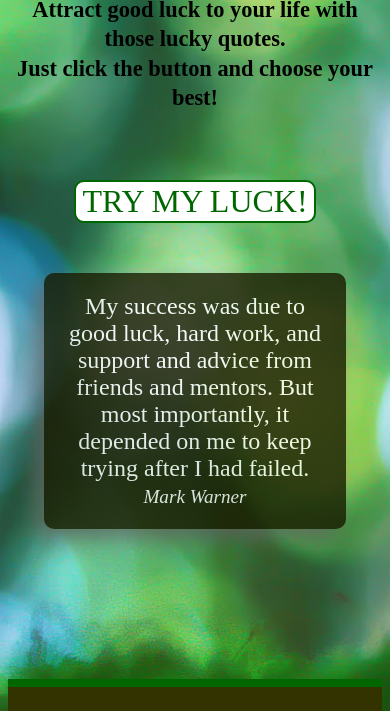
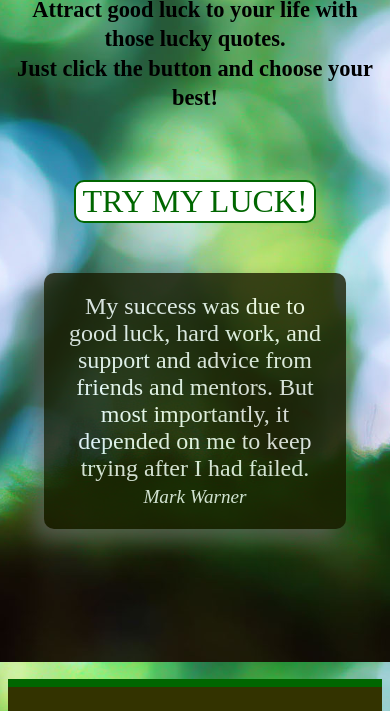
Before and after one commit to carolinaknoll/quote-generator, a plain HTML site: page index.html in a window 390 px wide. Shown: the part 182-893 px from the top of the page. Drawn offline with nearby package versions, Linux system fonts and the light colour scheme; a web font is replaced by a local one.

Commit message:
Make background responsive

```diff
--- a/css/unusual-quote-apparatus.css
+++ b/css/unusual-quote-apparatus.css
@@ -4,7 +4,7 @@ body {
     text-align: center;
     font-family: Delius;
     background-color: #EDFEDF;
-    background: url("../img/project-bg.jpg") 50% 50%;
+    background: url("../img/project-bg.jpg") 50% 50% no-repeat fixed;
     background-size: cover;
 }
 
```
